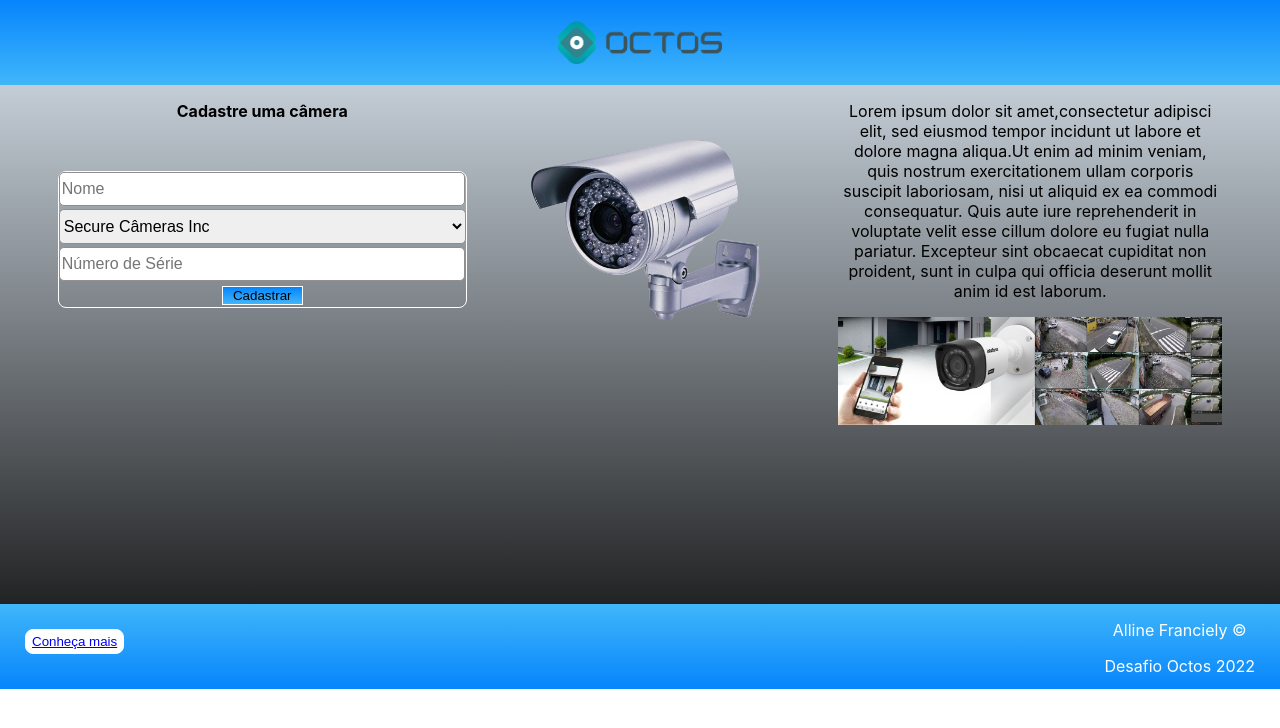
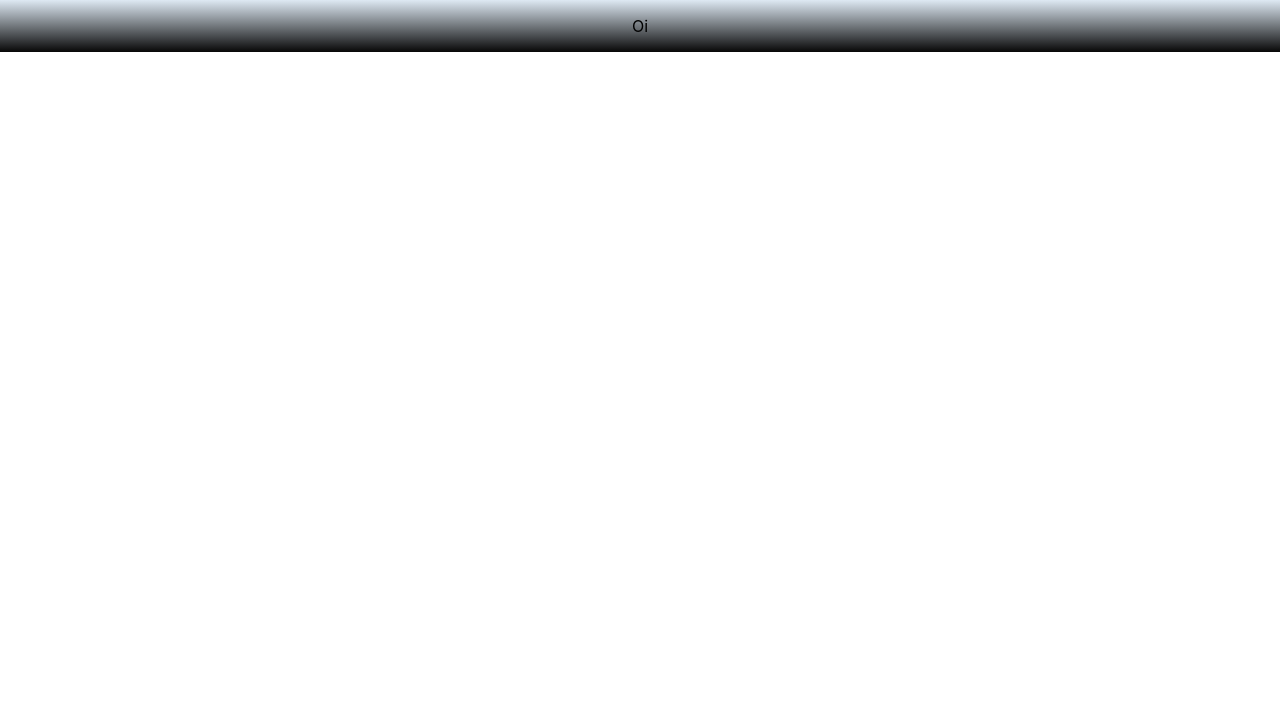
Before and after one commit to AllineFranciely/CamerasApplication-Frontend-React-JS, a React (Create React App) app: page /cameras in a window 1280 px wide. Shown: the top 728 px of the page. Built offline with nearby package versions, Linux system fonts and the light colour scheme.

Commit message:
começa a adicionar lógica de captura de dados

```diff
--- a/package.json
+++ b/package.json
@@ -16,6 +16,7 @@
     "framer-motion": "^7.2.1",
     "react": "^18.2.0",
     "react-dom": "^18.2.0",
+    "react-router-dom": "^6.3.0",
     "react-scripts": "5.0.1",
     "typescript": "^4.7.4",
     "web-vitals": "^2.1.4"
--- a/src/App.tsx
+++ b/src/App.tsx
@@ -1,11 +1,21 @@
 import React from 'react';
+import { BrowserRouter, Routes, Route } from 'react-router-dom';
 import './App.css';
 import Home from './pages/Home';
+import Cameras from './pages/Cameras';
 
 function App() {
   return (
     <div className="App">
-      <Home />
+      <BrowserRouter>
+        <Routes>
+          <Route path="/" element={<Home />} />
+          <Route
+            path="/cameras"
+            element={ <Cameras /> }
+          />
+        </Routes>
+      </BrowserRouter>
     </div>
   );
 }
--- /dev/null
+++ b/src/pages/Cameras.tsx
@@ -0,0 +1,15 @@
+import { useState } from 'react';
+import './styles/Home.css';
+
+
+function Cameras() {
+
+
+  return (
+    <div className="homeInteiro">
+      <p>Oi</p>
+    </div>
+  )
+}
+
+export default Cameras;
--- a/src/pages/Home.tsx
+++ b/src/pages/Home.tsx
@@ -1,3 +1,4 @@
+import { useState } from 'react';
 import Formulario from '../components/formulario';
 import Header from '../components/Header';
 import Footer from '../components/Footer';
@@ -6,6 +7,51 @@ import Camera from '../images/camera.png';
 import Security from '../images/security.jpeg';
 
 function Home() {
+
+  // const [state, setState] = useState({});
+  const [input, setInput] = useState({
+    nome: '',
+    fabricante: '',
+    serie:0
+  });
+  // const [error, setError] = useState('');
+
+  // const handleChange = ({ target }) => {
+  //   setInput(target.value);
+  // }
+
+  // const fetchProducts = async () => {
+
+  //   const url = 'http://localhost:8000/cameras';
+  //   const response = await fetch(url);
+  //   const data = await response.json();
+  //   setState((prevSt) => ({
+  //     ...prevSt,
+  //     products: data,
+  //     loading: false,
+  //   }));
+  // };
+
+  // const handleSubmit = async (event) => {
+  //   e.preventDefault();
+  //   const url = 'http://localhost:3005/products';
+  //   const obj = {
+  //     method: 'POST',
+  //     headers: {
+  //       Accept: 'application/json',
+  //       'Content-Type': 'application/json',
+  //     },
+  //     body: JSON.stringify({ name: input }),
+  //   }
+  //   const response = await fetch(url, obj);
+  //   const data = await response.json();
+  //   if (data.message) {
+  //     setError(data.message);
+  //     return;
+  //   }
+  //   navigate('/cameras');
+  // }
+
   return (
     <div className="homeInteiro">
       <Header />
```
Also changed, not shown: 1 other file (tests, documents, lock files or other folders).
